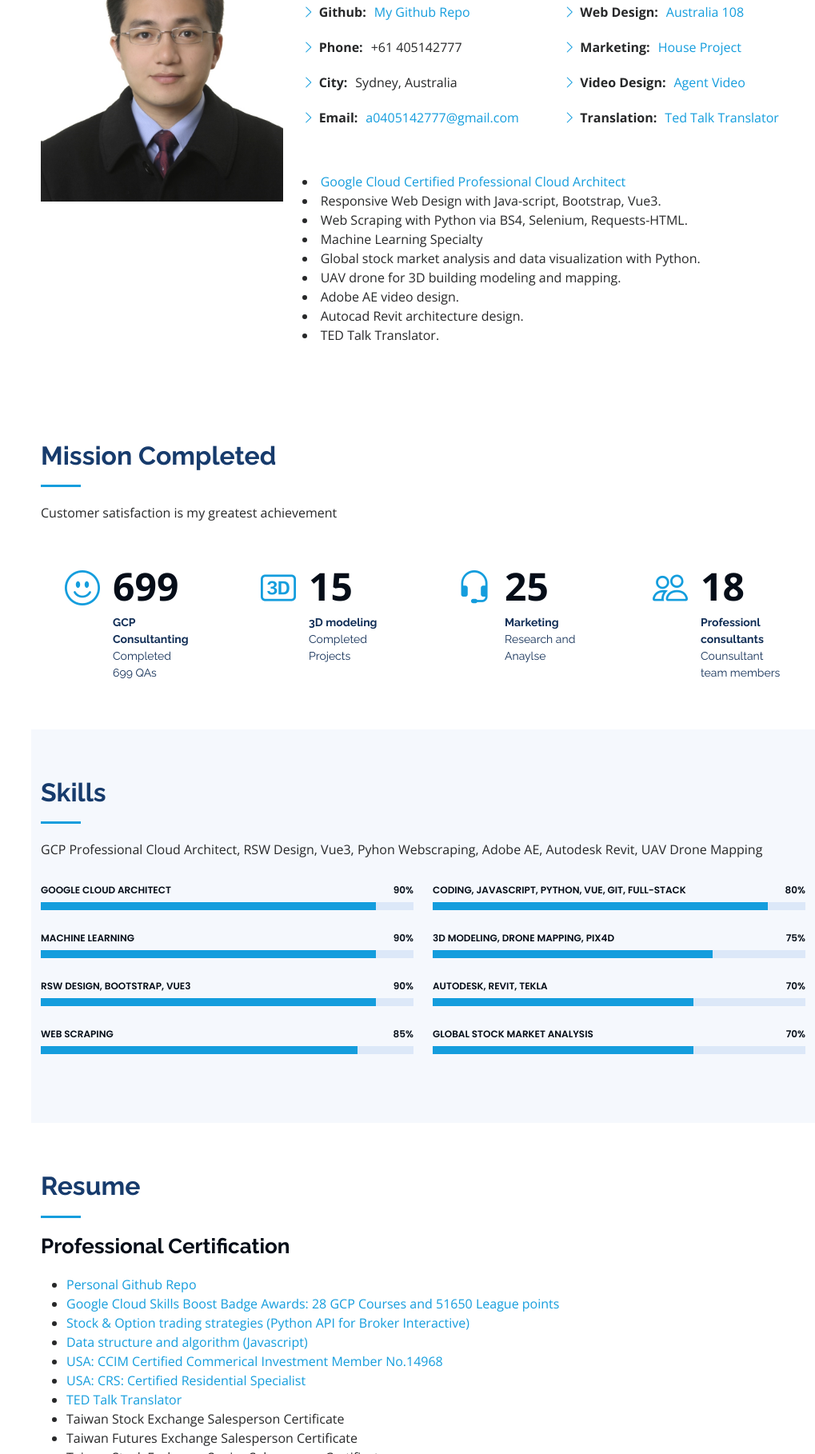
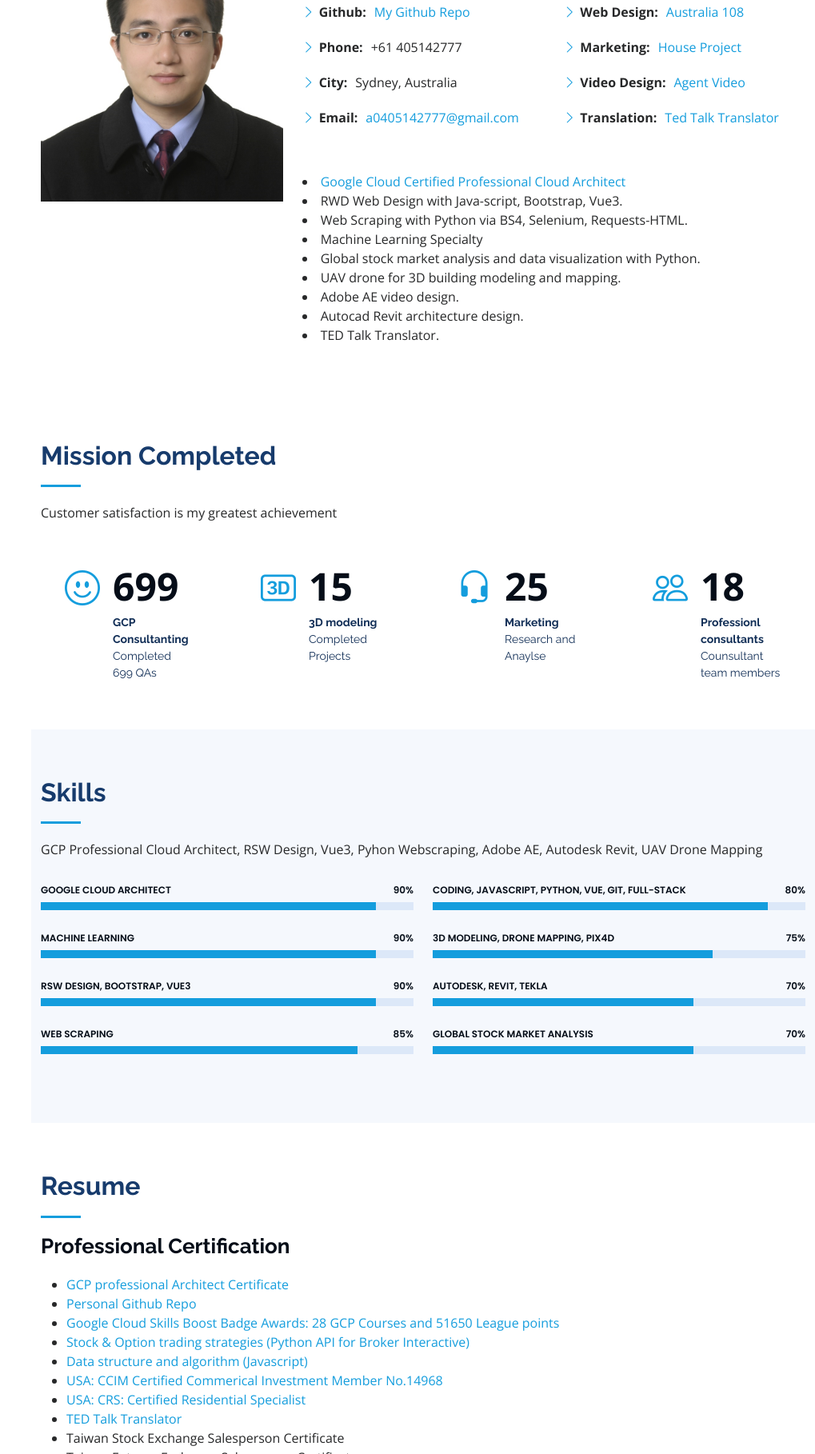
Before and after one commit to jason660519/jason_resume, a plain HTML site: page iPortfolio/index.html in a window 1280 px wide. Shown: the part 1045-2863 px from the top of the page at 80% size, without its empty margins (261-1280 px from the left). Drawn offline with nearby package versions, Linux system fonts and the light colour scheme; files whose address does not match are found by name.

Commit message:
add GCP in index.html

```diff
--- a/iPortfolio/index.html
+++ b/iPortfolio/index.html
@@ -46,7 +46,7 @@
           <a href="https://www.facebook.com/profile.php?id=1061788626" class="facebook"><i class="bx bxl-facebook"></i></a>
           <a href="https://www.instagram.com/rick660519/" class="instagram"><i class="bx bxl-instagram"></i></a>
           <!-- <a href="#" class="google-plus"><i class="bx bxl-skype"></i></a> -->
-          <a href="https://www.linkedin.com/in/yi-fan-y-42a46533/" class="linkedin"><i class="bx bxl-linkedin"></i></a>
+          <a href="linkedin.com/in/yifan-yu-3162902ab/" class="linkedin"><i class="bx bxl-linkedin"></i></a>
         </div>
       </div>
 
@@ -115,7 +115,7 @@
 
           <p>
               <li><a href="https://google.accredible.com/1b71e213-fd62-4d92-928d-ca7c94b821f2">Google Cloud Certified Professional Cloud Architect</a></li>
-              <li>Responsive Web Design with Java-script, Bootstrap, Vue3. </li>
+              <li>RWD Web Design with Java-script, Bootstrap, Vue3. </li>
               <li>Web Scraping with Python via BS4, Selenium, Requests-HTML.</li>
               <li>Machine Learning Specialty</li>
               <li>Global stock market analysis and data visualization with Python.</li>
@@ -265,6 +265,7 @@
           <h2>Resume</h2>
           <h3 class="resume-title">Professional Certification</h3>
           <ul>
+            <li><a href="https://google.accredible.com/1b71e213-fd62-4d92-928d-ca7c94b821f2">GCP professional Architect Certificate</a></li>
             <li><a href="https://github.com/jason660519">Personal Github Repo</a></li>
             <li><a href="https://www.cloudskillsboost.google/public_profiles/efa3a21c-52fd-4683-b5c5-2967bc7a6cf9">Google Cloud Skills Boost Badge Awards: 28 GCP Courses and 51650 League points</a></li>
             <li><a href="https://www.udemy.com/certificate/UC-e0adf95d-3306-4d4b-af03-8a4aab91603b/">Stock & Option trading strategies (Python API for Broker Interactive)</a></li>
```
